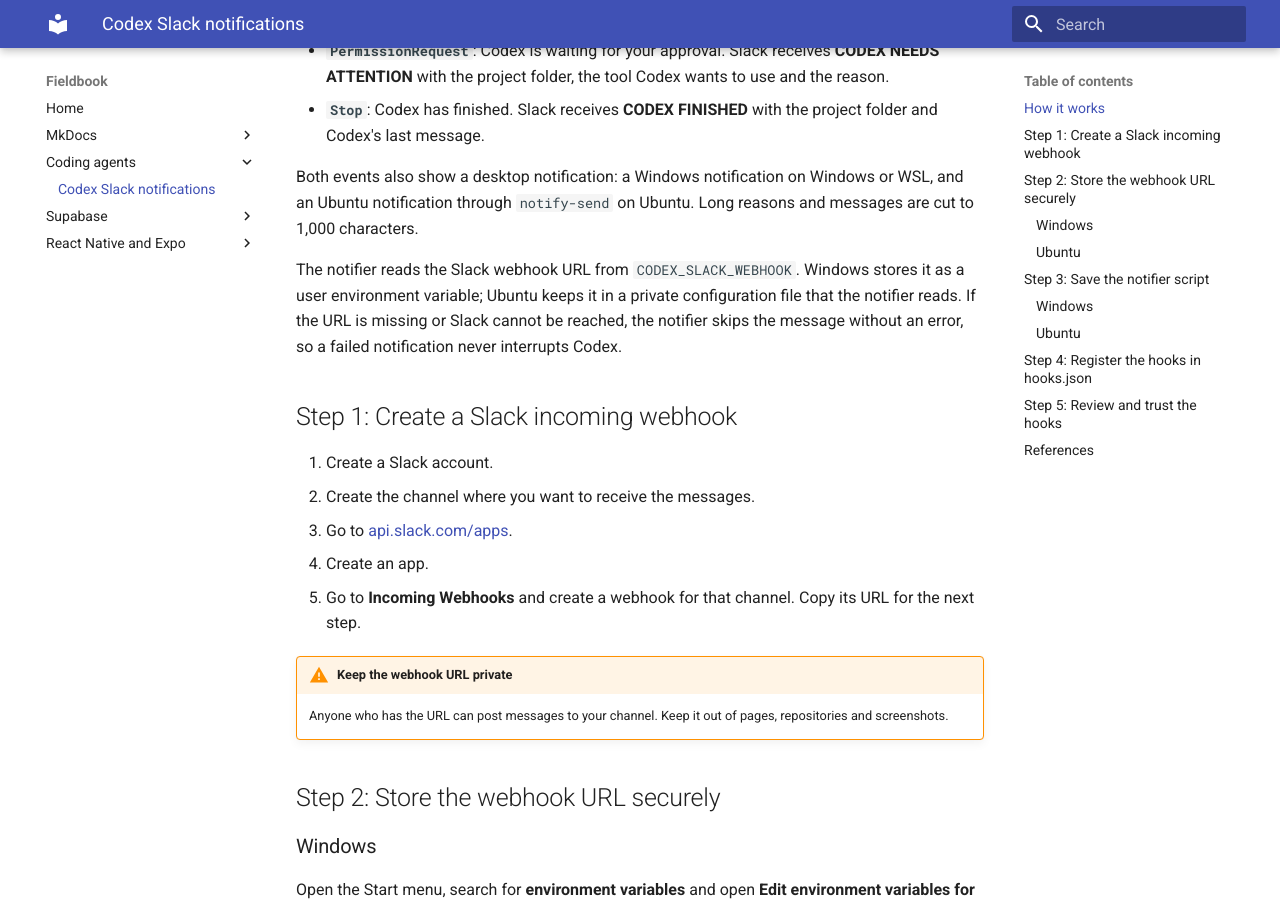
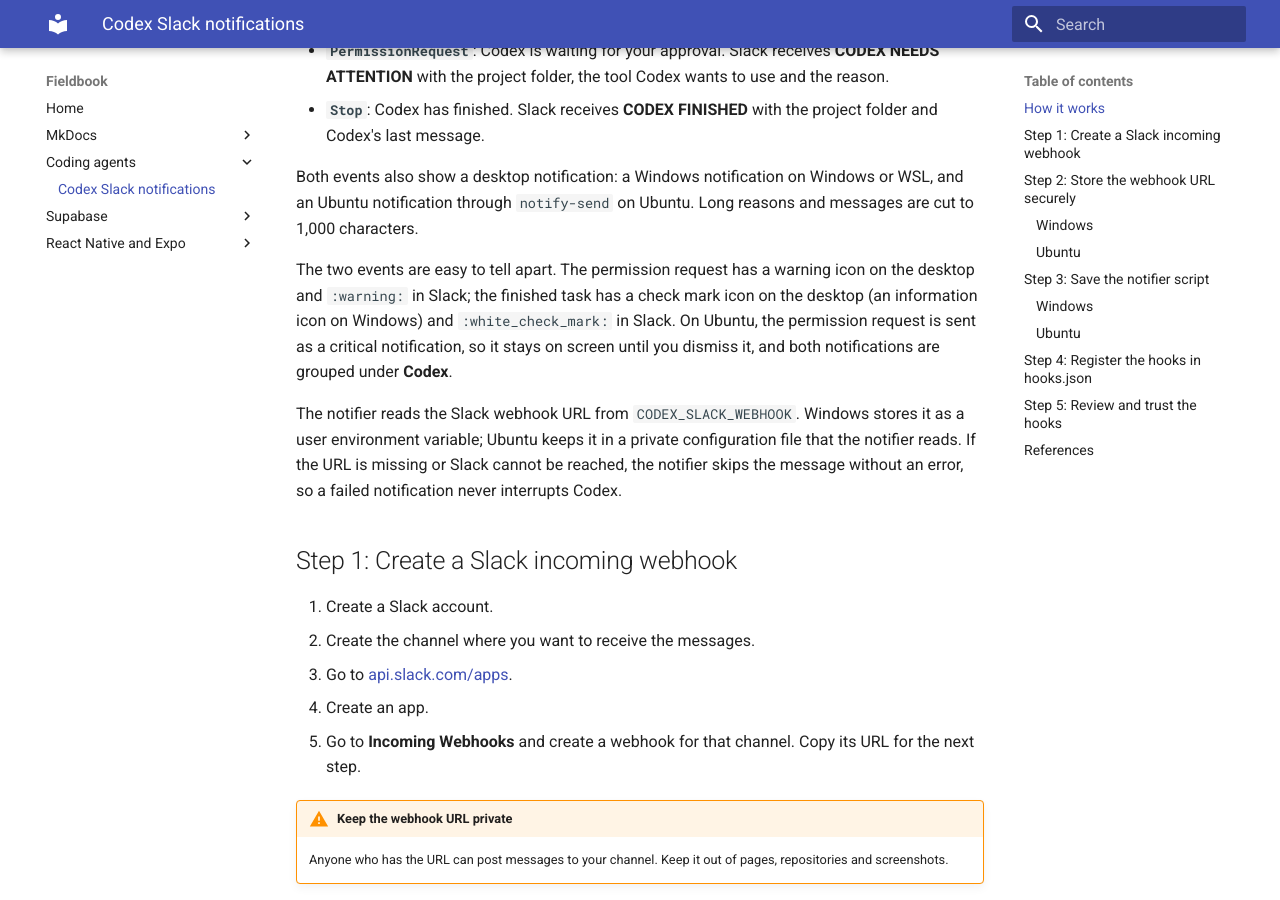
Before and after one commit to Harsh-Jain02/fieldbook, an MkDocs documentation site: the page built from docs/coding-agents/codex-slack-notifications.md, in a window 1280 px wide and 900 px high, scrolled down 527 px. Built offline with MkDocs 1.6.1 and Material for MkDocs 9.7.7, drawn with Linux system fonts in a browser that asks for light colours.

Commit message:
icons in notifications

```diff
--- a/docs/coding-agents/codex-slack-notifications.md
+++ b/docs/coding-agents/codex-slack-notifications.md
@@ -14,6 +14,8 @@ Codex can run a command, called a hook, when certain events happen. This page re
 - **`Stop`**: Codex has finished. Slack receives **CODEX FINISHED** with the project folder and Codex's last message.
 
 Both events also show a desktop notification: a Windows notification on Windows or WSL, and an Ubuntu notification through `notify-send` on Ubuntu. Long reasons and messages are cut to 1,000 characters.
+
+The two events are easy to tell apart. The permission request has a warning icon on the desktop and `:warning:` in Slack; the finished task has a check mark icon on the desktop (an information icon on Windows) and `:white_check_mark:` in Slack. On Ubuntu, the permission request is sent as a critical notification, so it stays on screen until you dismiss it, and both notifications are grouped under **Codex**.
 
 The notifier reads the Slack webhook URL from `CODEX_SLACK_WEBHOOK`. Windows stores it as a user environment variable; Ubuntu keeps it in a private configuration file that the notifier reads. If the URL is missing or Slack cannot be reached, the notifier skips the message without an error, so a failed notification never interrupts Codex.
 
@@ -89,7 +91,8 @@ Create the folder `C:\Users\YOUR_USERNAME\.codex\hooks\` and save this script in
     function Show-DesktopNotification {
         param(
             [string]$Title,
-            [string]$Message
+            [string]$Message,
+            [string]$Icon = "Info"  # "Info" or "Warning"
         )
 
         try {
@@ -97,7 +100,16 @@ Create the folder `C:\Users\YOUR_USERNAME\.codex\hooks\` and save this script in
             Add-Type -AssemblyName System.Drawing
 
             $notification = New-Object System.Windows.Forms.NotifyIcon
-            $notification.Icon = [System.Drawing.SystemIcons]::Information
+
+            if ($Icon -eq "Warning") {
+                $notification.Icon = [System.Drawing.SystemIcons]::Warning
+                $notification.BalloonTipIcon = [System.Windows.Forms.ToolTipIcon]::Warning
+            }
+            else {
+                $notification.Icon = [System.Drawing.SystemIcons]::Information
+                $notification.BalloonTipIcon = [System.Windows.Forms.ToolTipIcon]::Info
+            }
+
             $notification.BalloonTipTitle = $Title
             $notification.BalloonTipText = $Message
             $notification.Visible = $true
@@ -210,7 +222,7 @@ Create the folder `C:\Users\YOUR_USERNAME\.codex\hooks\` and save this script in
             }
 
             $message = @"
-    CODEX NEEDS ATTENTION
+    :warning: CODEX NEEDS ATTENTION
 
     Project:
     $cwd
@@ -224,7 +236,8 @@ Create the folder `C:\Users\YOUR_USERNAME\.codex\hooks\` and save this script in
 
             Show-DesktopNotification `
                 -Title "Codex Needs Attention" `
-                -Message "Codex is waiting for your approval in $cwd"
+                -Message "Codex is waiting for your approval in $cwd" `
+                -Icon "Warning"
         }
 
 
@@ -241,7 +254,7 @@ Create the folder `C:\Users\YOUR_USERNAME\.codex\hooks\` and save this script in
             }
 
             $message = @"
-    CODEX FINISHED
+    :white_check_mark: CODEX FINISHED
 
     Project:
     $cwd
@@ -252,7 +265,8 @@ Create the folder `C:\Users\YOUR_USERNAME\.codex\hooks\` and save this script in
 
             Show-DesktopNotification `
                 -Title "Codex Finished" `
-                -Message "Codex has finished working on $cwd"
+                -Message "Codex has finished working on $cwd" `
+                -Icon "Info"
         }
 
 
@@ -321,10 +335,19 @@ nano ~/.codex/hooks/slack_notifier.py
         return ""
 
 
-    def show_desktop_notification(title, message):
+    def show_desktop_notification(title, message, icon, urgency="normal"):
+        # GNOME keeps critical notifications on screen and ignores their expire time.
         try:
             subprocess.run(
-                ["notify-send", "--expire-time=5000", title, message],
+                [
+                    "notify-send",
+                    "--app-name=Codex",
+                    f"--icon={icon}",
+                    f"--urgency={urgency}",
+                    "--expire-time=5000",
+                    title,
+                    message,
+                ],
                 check=False,
                 stdin=subprocess.DEVNULL,
                 stdout=subprocess.DEVNULL,
@@ -370,7 +393,7 @@ nano ~/.codex/hooks/slack_notifier.py
         description = tool_input.get("description") if isinstance(tool_input, dict) else None
         description = truncate(description) or "Codex is waiting for your approval."
 
-        message = f"""CODEX NEEDS ATTENTION
+        message = f""":warning: CODEX NEEDS ATTENTION
 
     Project:
     {cwd}
@@ -384,13 +407,15 @@ nano ~/.codex/hooks/slack_notifier.py
         show_desktop_notification(
             "Codex Needs Attention",
             f"Codex is waiting for your approval in {cwd}",
+            icon="dialog-warning",
+            urgency="critical",
         )
         send_slack_notification(message)
 
     elif event_name == "Stop":
         last_message = truncate(event.get("last_assistant_message")) or "Codex completed the task."
 
-        message = f"""CODEX FINISHED
+        message = f""":white_check_mark: CODEX FINISHED
 
     Project:
     {cwd}
@@ -401,6 +426,7 @@ nano ~/.codex/hooks/slack_notifier.py
         show_desktop_notification(
             "Codex Finished",
             f"Codex has finished working on {cwd}",
+            icon="emblem-default",
         )
         send_slack_notification(message)
 
```
